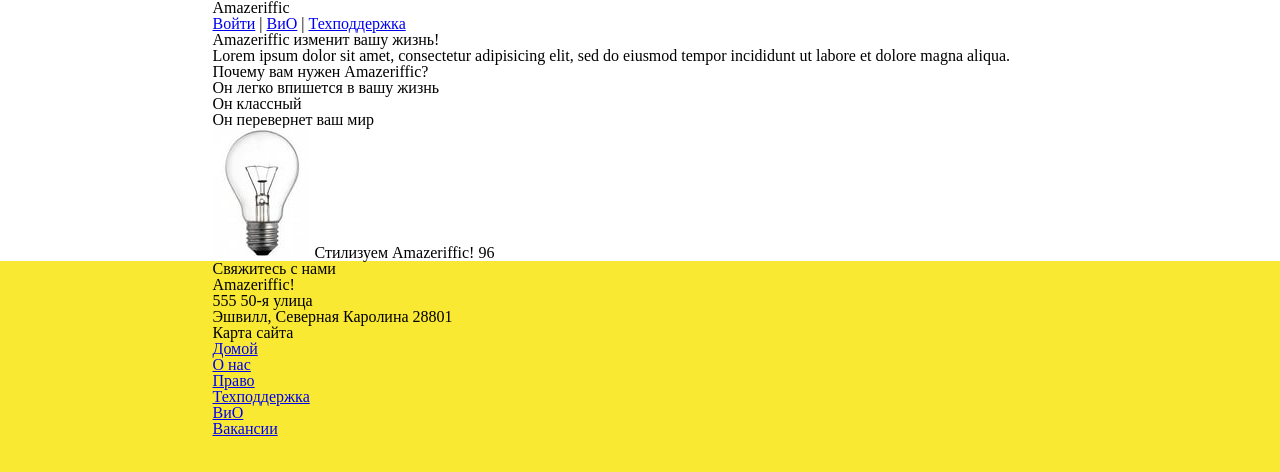
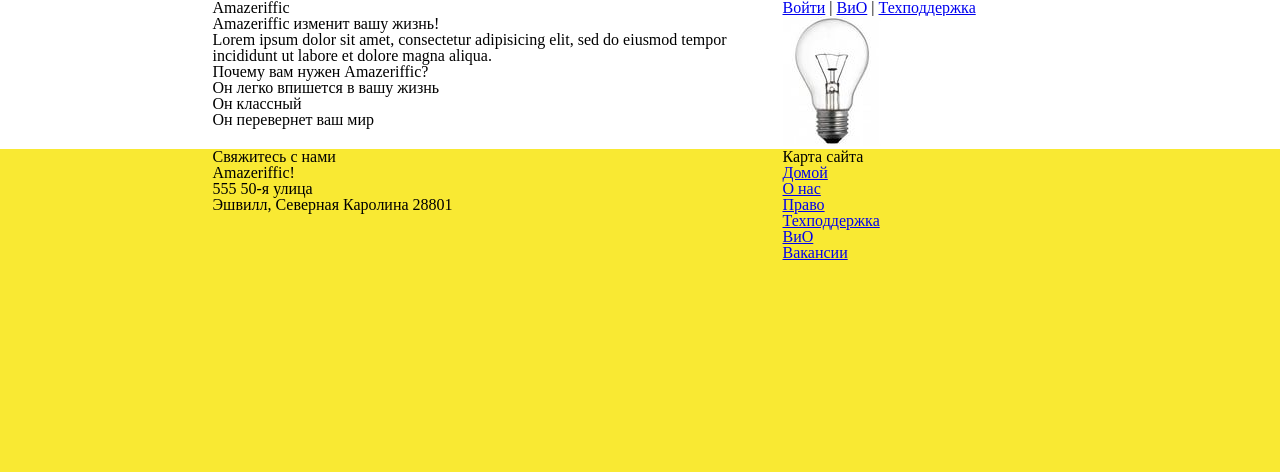
Before and after one commit to maximnelipin/Amazeriffic, a plain HTML site: page index.html in a window 1280 px wide. Drawn offline with Linux system fonts and the light colour scheme.

Commit message:
Исправил ошибки в html и css по валидатору, добавил кодировку

```diff
--- a/index.html
+++ b/index.html
@@ -4,6 +4,7 @@
 	<title>Amazeriffic</title>
 	<link rel="stylesheet" type="text/css" href="reset.css">
 	<link rel="stylesheet" type="text/css" href="style.css">
+	<meta http-equiv="Content-Type" content="text/html; charset=utf-8">
 	</head>
 	<body>
 		<header>
@@ -18,6 +19,7 @@
 		</header>
 		<main>
 			<div class="container">
+					<div class="leftcolumn">
 					<h2>Amazeriffic изменит вашу жизнь!</h2>
 					<p>Lorem ipsum dolor sit amet, consectetur adipisicing elit, sed do
 					eiusmod tempor incididunt ut labore et dolore magna aliqua.</p>
@@ -27,9 +29,10 @@
 						<li>Он классный</li>
 						<li>Он перевернет ваш мир</li>
 					</ul>
+				</div>
+				<div class="rightcolumn">
 					<img src="lightbulb.jpg" alt="Изображение лампочки">
-				Стилизуем Amazeriffic!
-				96
+				</div>
 			</div>
 		</main>
 		<footer>
--- a/style.css
+++ b/style.css
@@ -15,9 +15,40 @@ margin: auto;
 
 header {
 	background: white;
+	overflow: auto;
 }
 
 main {
 
 	background: white;
+	overflow: auto;
 }
+
+header h1 {
+	float: left;
+	width: 570px;
+}
+header nav {
+	float: right;
+	width: 285px;
+}
+
+main .leftcolumn{
+	float: left;
+	width: 570px;
+}
+
+main .rightcolumn{
+	float: right;
+	width: 285px;
+}
+
+footer .contact{
+	float: left;
+	width: 570px;
+}
+
+footer .sitemap{
+	float: right;
+	width: 285px;
+}
```
Lines whose indentation alone changed are shown as unchanged.
